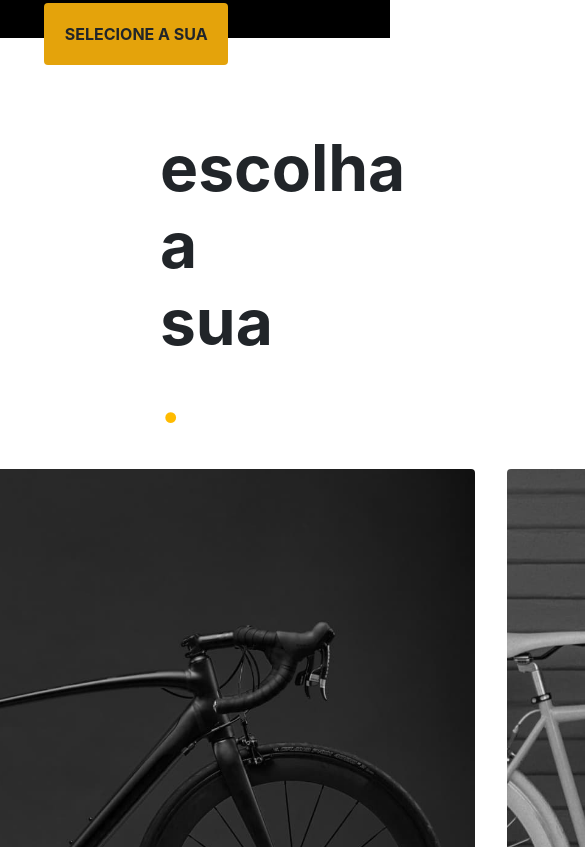
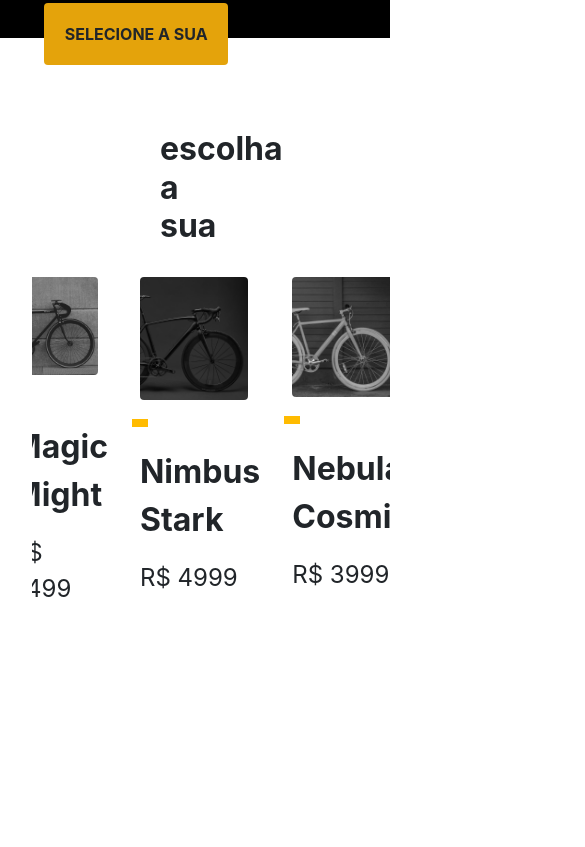
Before and after one commit to gabriel090752/bikcraft-prototype, a plain HTML site: page index.html in a window 390 px wide. Shown: the part 637-1484 px from the top of the page, 585 px wide, since content can reach past the window. After the commit the page ends 1260 px from the top, so only its background shows below. Drawn offline with nearby package versions, Linux system fonts and the light colour scheme.

Commit message:
Made bike section responsive

```diff
--- a/css/home/bikes.css
+++ b/css/home/bikes.css
@@ -2,6 +2,7 @@
     display: flex;
     gap: 2rem;
     justify-content: center;
+    margin-left: 2rem;
 }
 
 .pick-one{
@@ -11,7 +12,7 @@
 
 }
 .bike-container div img{
-    width: 35rem;
+    width: 90%;
     border-radius: 4px;
 }
 
@@ -34,3 +35,15 @@
     left: -0.5rem;
     top: -0.5rem;
 }
+
+@media (max-width: 800px){
+    .bike-container{
+        overflow-x: auto;
+    }
+    .pick-one{
+        font-size: 2rem;
+    }
+    .pick-one span{
+        display: none;
+    }
+}
```
